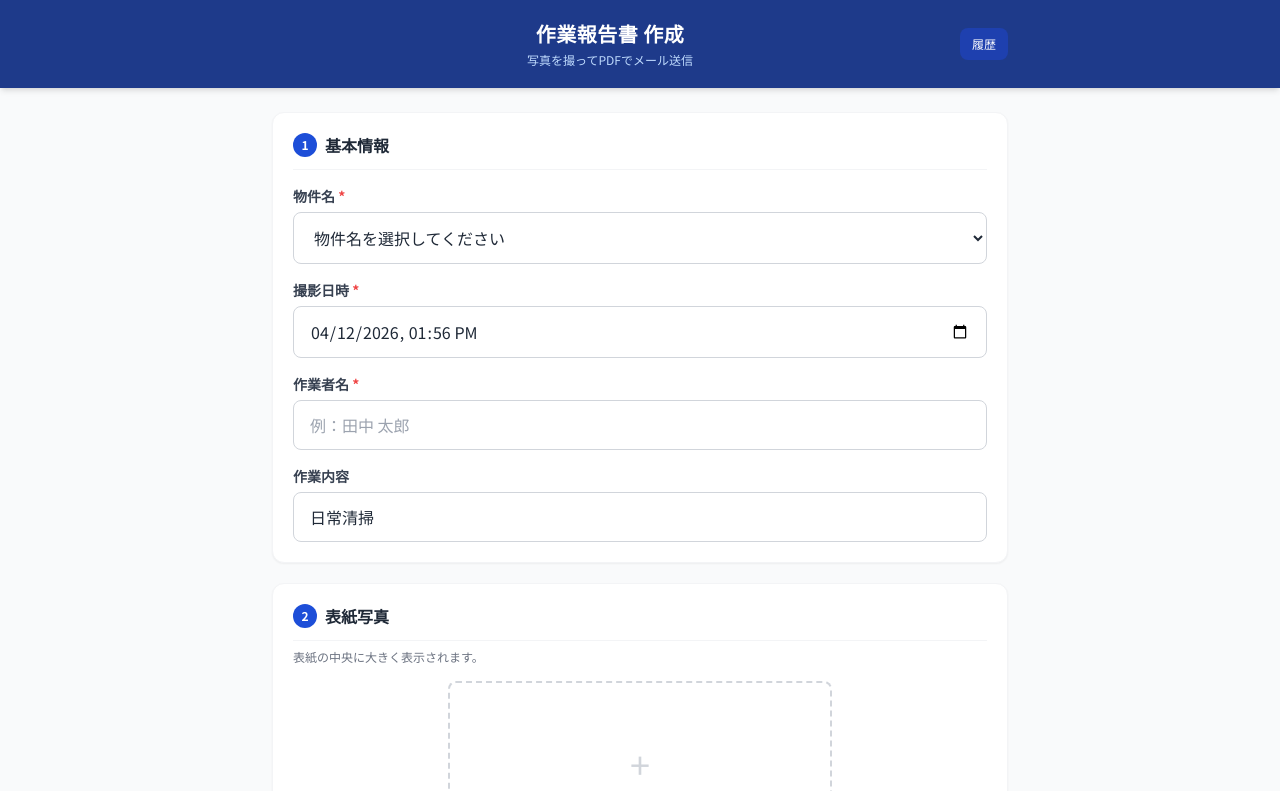
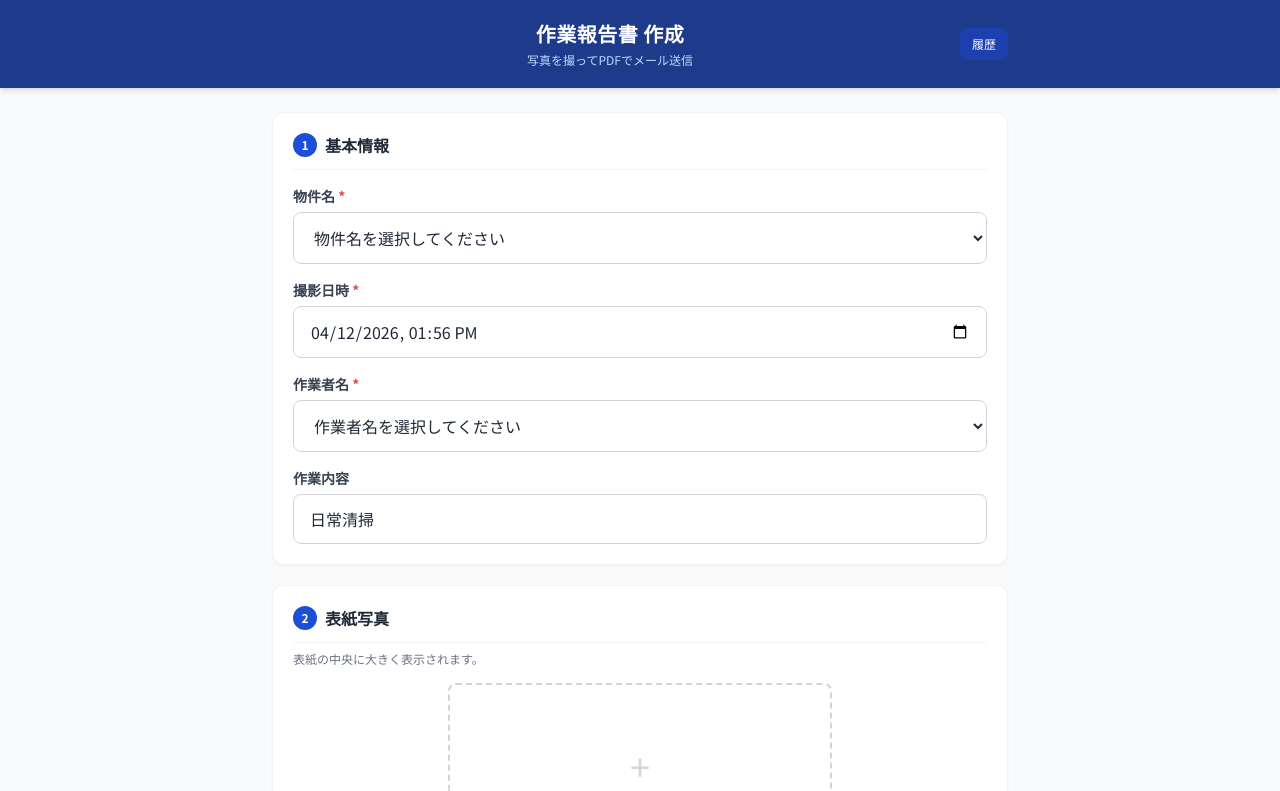
Before and after one commit to yn0910/ynpj, a Next.js app: page / in a window 1280 px wide. Shown: the top 791 px of the page. Built offline with nearby package versions, Linux system fonts and the light colour scheme.

Commit message:
作業者名・送信先メールをプルダウン選択に変更

```diff
--- a/app/page.tsx
+++ b/app/page.tsx
@@ -3,7 +3,7 @@
 import { useState, useCallback, useRef, useEffect } from 'react'
 import CoverPage from '@/components/CoverPage'
 import PhotoReportPage from '@/components/PhotoReportPage'
-import { CLEANING_OPTIONS, PROPERTY_OPTIONS } from '@/lib/constants'
+import { CLEANING_OPTIONS, PROPERTY_OPTIONS, WORKER_OPTIONS, EMAIL_OPTIONS } from '@/lib/constants'
 import { getReports, saveReport, updateReport, deleteReport, SavedReport } from '@/lib/reportStorage'
 
 export interface PhotoEntry {
@@ -26,8 +26,8 @@ function getInitialDate(): string {
   const yyyy = now.getFullYear()
   const mm   = String(now.getMonth() + 1).padStart(2, '0')
   const dd   = String(now.getDate()).padStart(2, '0')
-  const hh   = String(now.getHours()).padStart(2, '0')
-  const min  = String(now.getMinutes()).padStart(2, '0')
+  const hh   = String(now.getHours()).padStart(2, '00')
+  const min  = String(now.getMinutes()).padStart(2, '00')
   return `${yyyy}-${mm}-${dd}T${hh}:${min}`
 }
 
@@ -321,9 +321,13 @@ export default function Home() {
               <div className="flex flex-col gap-2">
                 {recipientEmails.map((email, i) => (
                   <div key={i} className="flex gap-2 items-center">
-                    <input type="email" value={email} onChange={(e) => updateEmail(i, e.target.value)}
-                      placeholder={`送信先メールアドレス${recipientEmails.length > 1 ? ` ${i + 1}` : ''}`}
-                      className="flex-1 border border-gray-300 rounded-lg px-4 py-2.5 text-sm focus:outline-none focus:ring-2 focus:ring-blue-500 focus:border-transparent" />
+                    <select value={email} onChange={(e) => updateEmail(i, e.target.value)}
+                      className="flex-1 border border-gray-300 rounded-lg px-4 py-2.5 text-sm focus:outline-none focus:ring-2 focus:ring-blue-500 focus:border-transparent bg-white">
+                      <option value="">送信先を選択してください</option>
+                      {EMAIL_OPTIONS.map((addr) => (
+                        <option key={addr} value={addr}>{addr}</option>
+                      ))}
+                    </select>
                     {recipientEmails.length > 1 && (
                       <button onClick={() => removeEmail(i)} className="w-9 h-9 flex items-center justify-center rounded-lg border border-gray-300 text-gray-500 hover:bg-red-50 hover:border-red-300 hover:text-red-600 transition-colors shrink-0" title="この宛先を削除">×</button>
                     )}
@@ -414,7 +418,16 @@ export default function Home() {
             </div>
             <div>
               <label className="block text-sm font-semibold text-gray-700 mb-1.5">作業者名 <span className="text-red-500">*</span></label>
-              <input type="text" value={data.worker} onChange={(e) => setData((p) => ({ ...p, worker: e.target.value }))} placeholder="例：田中 太郎" className="w-full border border-gray-300 rounded-lg px-4 py-3 text-gray-800 text-base focus:outline-none focus:ring-2 focus:ring-blue-500 focus:border-transparent" />
+              <select
+                value={data.worker}
+                onChange={(e) => setData((p) => ({ ...p, worker: e.target.value }))}
+                className="w-full border border-gray-300 rounded-lg px-4 py-3 text-gray-800 text-base focus:outline-none focus:ring-2 focus:ring-blue-500 focus:border-transparent bg-white"
+              >
+                <option value="">作業者名を選択してください</option>
+                {WORKER_OPTIONS.map((name) => (
+                  <option key={name} value={name}>{name}</option>
+                ))}
+              </select>
             </div>
             <div>
               <label className="block text-sm font-semibold text-gray-700 mb-1.5">作業内容</label>
--- a/lib/constants.ts
+++ b/lib/constants.ts
@@ -1,3 +1,12 @@
+export const WORKER_OPTIONS = [
+  '若田部明紀',
+]
+
+export const EMAIL_OPTIONS = [
+  'albaworks220@gmail.com',
+  'seiwa24fc@gmail.com',
+]
+
 export const PROPERTY_OPTIONS = [
   'Belle gufo',
   'GREEN GABLES FAMIRIA A',
```
